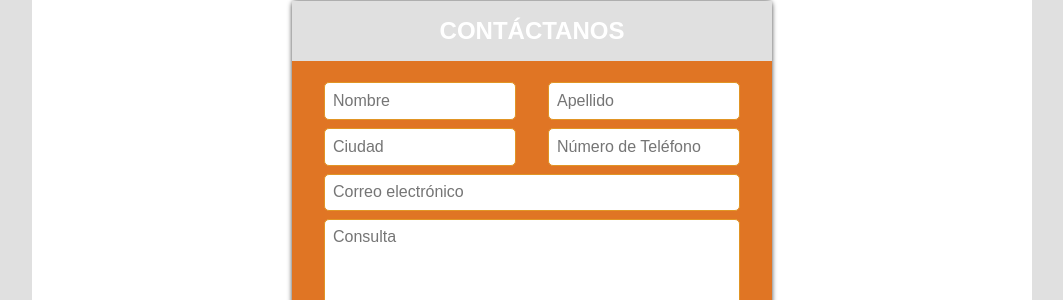
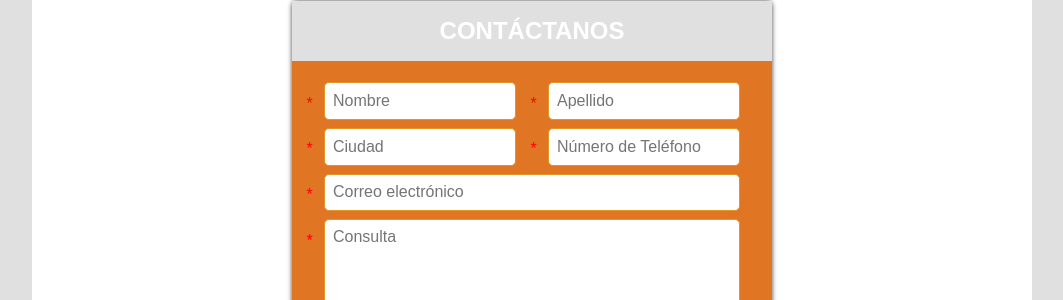
Before and after one commit to IQNetSRL/IQNet, a React (Vite) app in the folder client/: page / in a window 1280 px wide. Shown: the part 1280-1580 px from the top of the page, without its empty margins (108-1171 px from the left). Built offline with nearby package versions, Linux system fonts and the light colour scheme; a web font is replaced by a local one.

Commit message:
feat(client/src/components/Form):added form validations

```diff
--- a/client/src/components/form/Form.module.scss
+++ b/client/src/components/form/Form.module.scss
@@ -29,7 +29,13 @@
         @include width(100%, 100%);
         padding: 0.5rem;
         div {
+          @include centerFlex(flex, row, center, center, 0);
           @include width(9.65rem, 9.65rem);
+          position: relative;
+          label {
+            position: absolute;
+            visibility: hidden;
+          }
           input {
             @include width(100%, 100%);
             @include height(4.7vh, 4.7vh);
@@ -45,7 +51,13 @@
         @include width(100%, 100%);
         padding: 0 0.5rem 0.5rem;
         div {
+          @include centerFlex(flex, row, center, center, 0);
           @include width(9.65rem, 9.65rem);
+          position: relative;
+          label {
+            position: absolute;
+            visibility: hidden;
+          }
           input {
             @include width(100%, 100%);
             @include height(4.7vh, 4.7vh);
@@ -65,7 +77,13 @@
         @include width(100%, 100%);
         padding: 0 0.5rem 0.5rem;
         div {
+          @include centerFlex(flex, row, center, center, 0.5rem);
           @include width(19.69rem, 19.69rem);
+          position: relative;
+          label {
+            position: absolute;
+            visibility: hidden;
+          }
           input {
             @include width(100%, 100%);
             @include height(4.7vh, 4.7vh);
@@ -106,6 +124,12 @@
         .section1 {
           @include centerFlex(flex, row, center, center, 2rem);
           div {
+            label {
+              left: -1.1rem;
+              top: 0.77rem;
+              color: red;
+              visibility: visible;
+            }
             @include width(12rem, 12rem);
             input {
               font-size: 1rem;
@@ -115,6 +139,12 @@
         .section2 {
           @include centerFlex(flex, row, center, center, 2rem);
           div {
+            label {
+              left: -1.1rem;
+              top: 0.77rem;
+              color: red;
+              visibility: visible;
+            }
             @include width(12rem, 12rem);
             input {
               font-size: 1rem;
@@ -123,6 +153,12 @@
         }
         .section3 {
           div {
+            label {
+              left: -1.1rem;
+              top: 0.77rem;
+              color: red;
+              visibility: visible;
+            }
             @include width(26rem, 26rem);
             input {
               font-size: 1rem;
--- a/client/src/components/form/Form.tsx
+++ b/client/src/components/form/Form.tsx
@@ -19,8 +19,32 @@ function Form() {
     setFormData({ ...formData, [name]: value });
   };
 
+  const isFormValid = () => {
+    return (
+      formData.firstName.trim() !== "" &&
+      formData.lastName.trim() !== "" &&
+      formData.phoneNumber.trim() !== "" &&
+      formData.emailAddress.trim() !== "" &&
+      formData.query.trim() !== ""
+    );
+  };
+
+  const renderAsterisk = (fieldName) => {
+    if (formData[fieldName].trim() === "") {
+      return <span>*</span>;
+    }
+    return null;
+  };
+
   const handleSubmit = async (e) => {
     e.preventDefault();
+
+    if (!isFormValid()) {
+      alert(
+        "Por favor, complete todos los campos antes de enviar el formulario."
+      );
+      return;
+    }
 
     const { firstName, lastName, city, phoneNumber, emailAddress, query } =
       formData;
@@ -54,6 +78,7 @@ function Form() {
           <section>
             <section className={styles.section1}>
               <div>
+                <label htmlFor="firstName">{renderAsterisk("firstName")}</label>
                 <input
                   type="text"
                   id="firstName"
@@ -64,6 +89,7 @@ function Form() {
                 />
               </div>
               <div className={styles.formGroup}>
+                <label htmlFor="lastName">{renderAsterisk("lastName")}</label>
                 <input
                   type="text"
                   id="lastName"
@@ -76,6 +102,7 @@ function Form() {
             </section>
             <section className={styles.section2}>
               <div>
+                <label htmlFor="city">{renderAsterisk("city")}</label>
                 <input
                   type="text"
                   id="city"
@@ -86,6 +113,9 @@ function Form() {
                 />
               </div>
               <div className={styles.formGroup}>
+                <label htmlFor="phoneNumber">
+                  {renderAsterisk("phoneNumber")}
+                </label>
                 <input
                   type="number"
                   id="phoneNumber"
@@ -98,6 +128,9 @@ function Form() {
             </section>
             <section className={styles.section3}>
               <div>
+                <label htmlFor="emailAddress">
+                  {renderAsterisk("emailAddress")}
+                </label>
                 <input
                   type="text"
                   id="emailAddress"
@@ -108,6 +141,7 @@ function Form() {
                 />
               </div>
               <div>
+                <label htmlFor="query">{renderAsterisk("query")}</label>
                 <textarea
                   id="query"
                   name="query"
```
